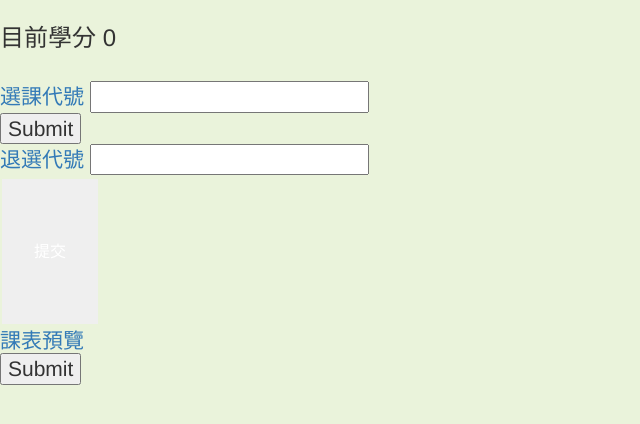
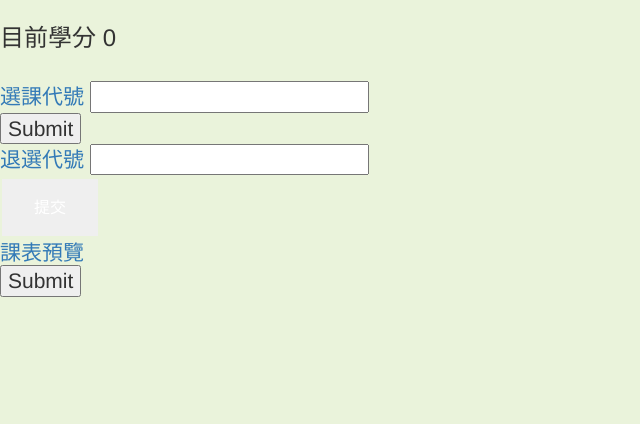
Before and after one commit to liubohung/database_W, a PHP site: page /welcome.php in a window 1280 px wide. Shown: the part 254-678 px from the top of the page, without its empty margins (0-640 px from the left). Run offline with PHP 8.4, Linux system fonts and the light colour scheme; the visitor is signed in with stand-in values (Sample User, id 1); data that the repository does not hold is empty; some libraries are stand-ins or nearby versions.

Commit message:
change welcome.php

```diff
--- a/welcome.php
+++ b/welcome.php
@@ -17,7 +17,7 @@
 		.button {
   			border: none;
   			color: white;
-  			padding: 60px 32px;
+  			padding: 16px 32px;
   			text-align: center;
   			text-decoration: none;
   			display: inline-block;
@@ -50,7 +50,7 @@
                     </li>
                     <<li class="dropdown">
     				    <a href="#" class="dropdown-toggle" data-toggle="dropdown" role="button" aria-haspopup="true" >
-						<?php print "$account" ?>
+						<?php print "$account"; ?>
     				    	<span class="caret"></span></a>
     					<ul class="dropdown-menu">
     						<li><a href="logout.php">用戶登出</a></li>
--- a/welcome2.php
+++ b/welcome2.php
@@ -17,7 +17,7 @@
 		.button {
   		border: none;
   		color: white;
-  		padding: 60px 32px;
+  		padding: 16px 32px;
   		text-align: center;
   		text-decoration: none;
   		display: inline-block;
```
